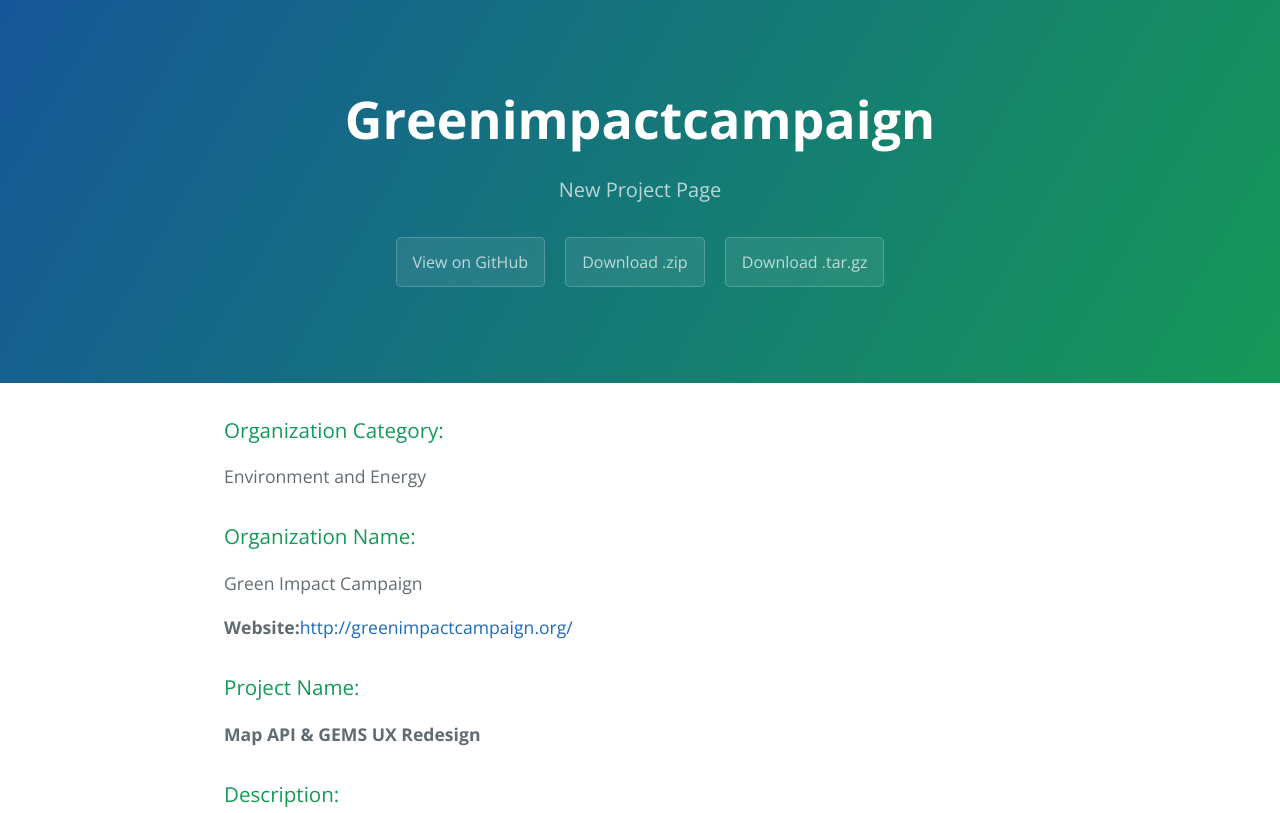
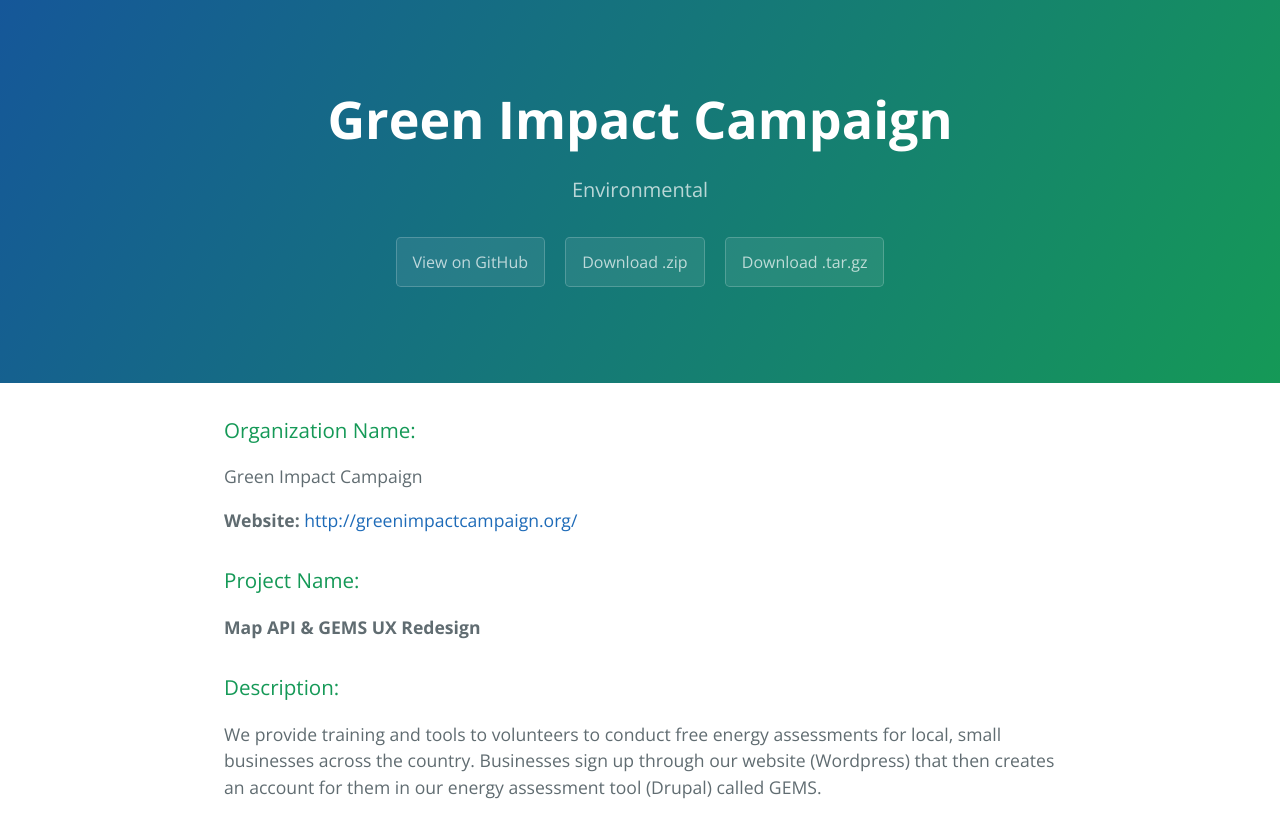
Before and after one commit to CodeAllianceOrg/Green-Impact-Campaign, a plain HTML site: page index.html in a window 1280 px wide. Shown: the top 813 px of the page. Drawn offline with nearby package versions, Linux system fonts and the light colour scheme.

Commit message:
Update index.html

```diff
--- a/index.html
+++ b/index.html
@@ -2,7 +2,7 @@
 <html lang="en-us">
   <head>
     <meta charset="UTF-8">
-    <title>Greenimpactcampaign by CodeAllianceOrg</title>
+    <title>Green Impact Campaign by CodeAllianceOrg</title>
     <meta name="viewport" content="width=device-width, initial-scale=1">
     <link rel="stylesheet" type="text/css" href="stylesheets/normalize.css" media="screen">
     <link href='https://fonts.googleapis.com/css?family=Open+Sans:400,700' rel='stylesheet' type='text/css'>
@@ -11,8 +11,8 @@
   </head>
   <body>
     <section class="page-header">
-      <h1 class="project-name">Greenimpactcampaign</h1>
-      <h2 class="project-tagline">New Project Page</h2>
+      <h1 class="project-name">Green Impact Campaign</h1>
+      <h2 class="project-tagline">Environmental</h2>
       <a href="https://github.com/CodeAllianceOrg/GreenImpactCampaign" class="btn">View on GitHub</a>
       <a href="https://github.com/CodeAllianceOrg/GreenImpactCampaign/zipball/master" class="btn">Download .zip</a>
       <a href="https://github.com/CodeAllianceOrg/GreenImpactCampaign/tarball/master" class="btn">Download .tar.gz</a>
@@ -20,12 +20,9 @@
 
     <section class="main-content">
 
-<h3><a id="organization-category" class="anchor" href="#organization-category" aria-hidden="true"><span aria-hidden="true" class="octicon octicon-link"></span></a>Organization Category:</h3>
-<p>Environment and Energy</p>
-
 <h3><a id="organization-name" class="anchor" href="#organization-name" aria-hidden="true"><span aria-hidden="true" class="octicon octicon-link"></span></a>Organization Name:</h3>
 <p>Green Impact Campaign</p>
-<p><b>Website:</b><a href="http://greenimpactcampaign.org/">http://greenimpactcampaign.org/</a></p>
+<p><b>Website:</b><a href="http://greenimpactcampaign.org/"> http://greenimpactcampaign.org/</a></p>
 
 <h3><a id="project-name" class="anchor" href="#project-name" aria-hidden="true"><span aria-hidden="true" class="octicon octicon-link"></span></a>Project Name:</h3>
 <p><b>Map API & GEMS UX Redesign</b></p>
```
